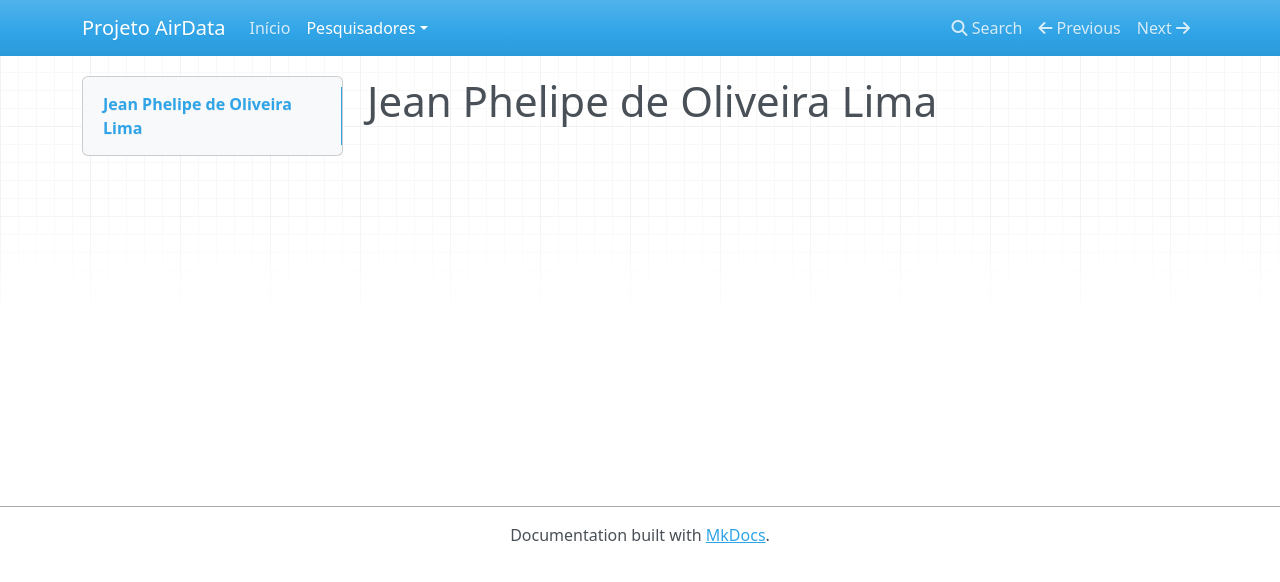
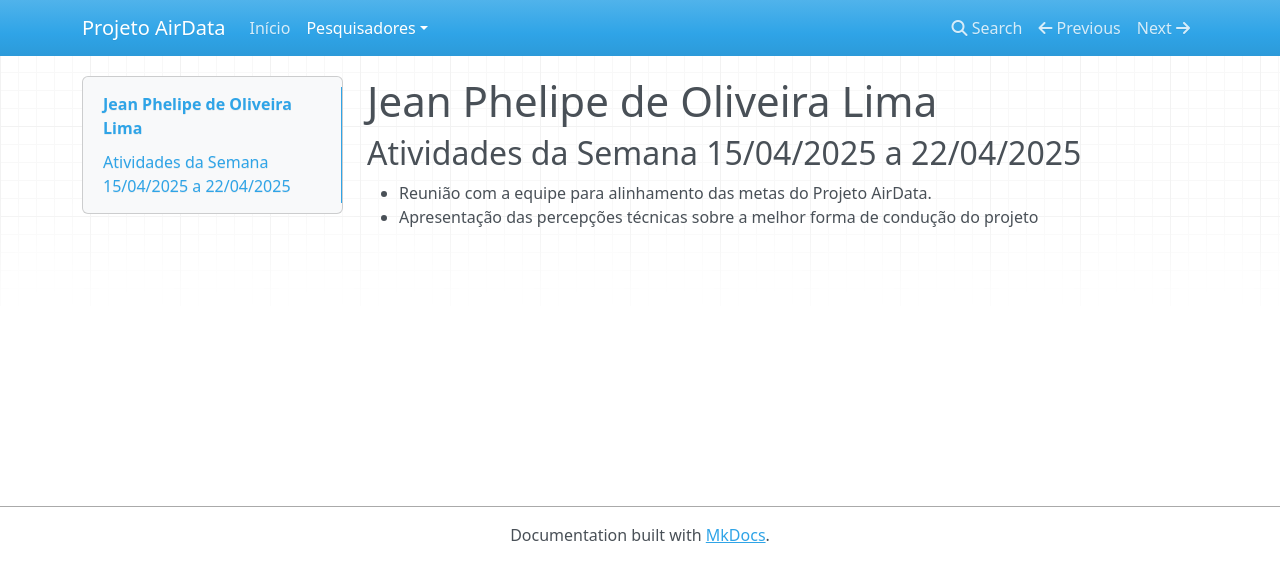
Before and after one commit to projetoairdata/web, an MkDocs documentation site: the page built from docs/pesquisadores/jean_lima.md, in a window 1280 px wide. Shown: the top 582 px of the page. Built offline with MkDocs 1.6.1, drawn with Linux system fonts in a browser that asks for light colours; nearby versions of some CDN libraries.

Commit message:
Atualização da página do pesquisador Jean Lima

```diff
--- a/docs/pesquisadores/jean_lima.md
+++ b/docs/pesquisadores/jean_lima.md
@@ -1 +1,6 @@
 # Jean Phelipe de Oliveira Lima
+
+## Atividades da Semana 15/04/2025 a 22/04/2025
+
+- Reunião com a equipe para alinhamento das metas do Projeto AirData.
+- Apresentação das percepções técnicas sobre a melhor forma de condução do projeto
```
